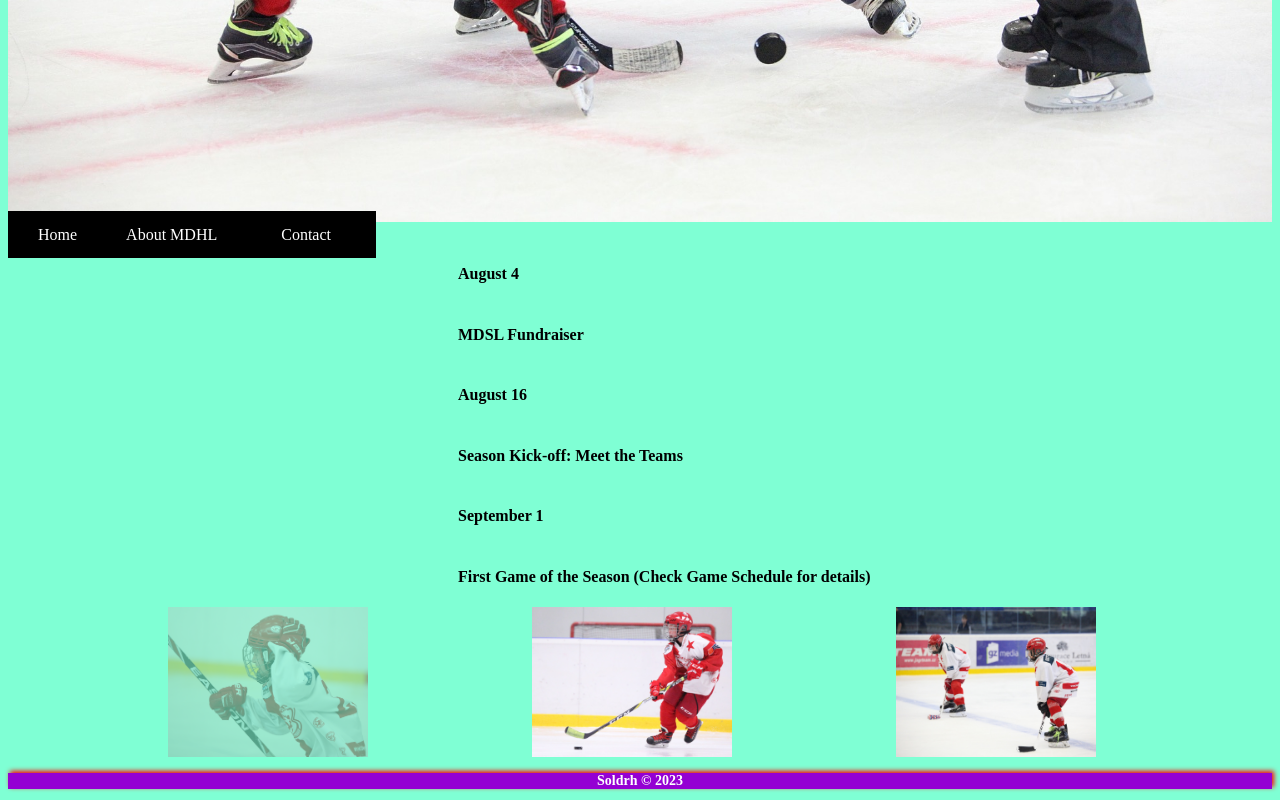
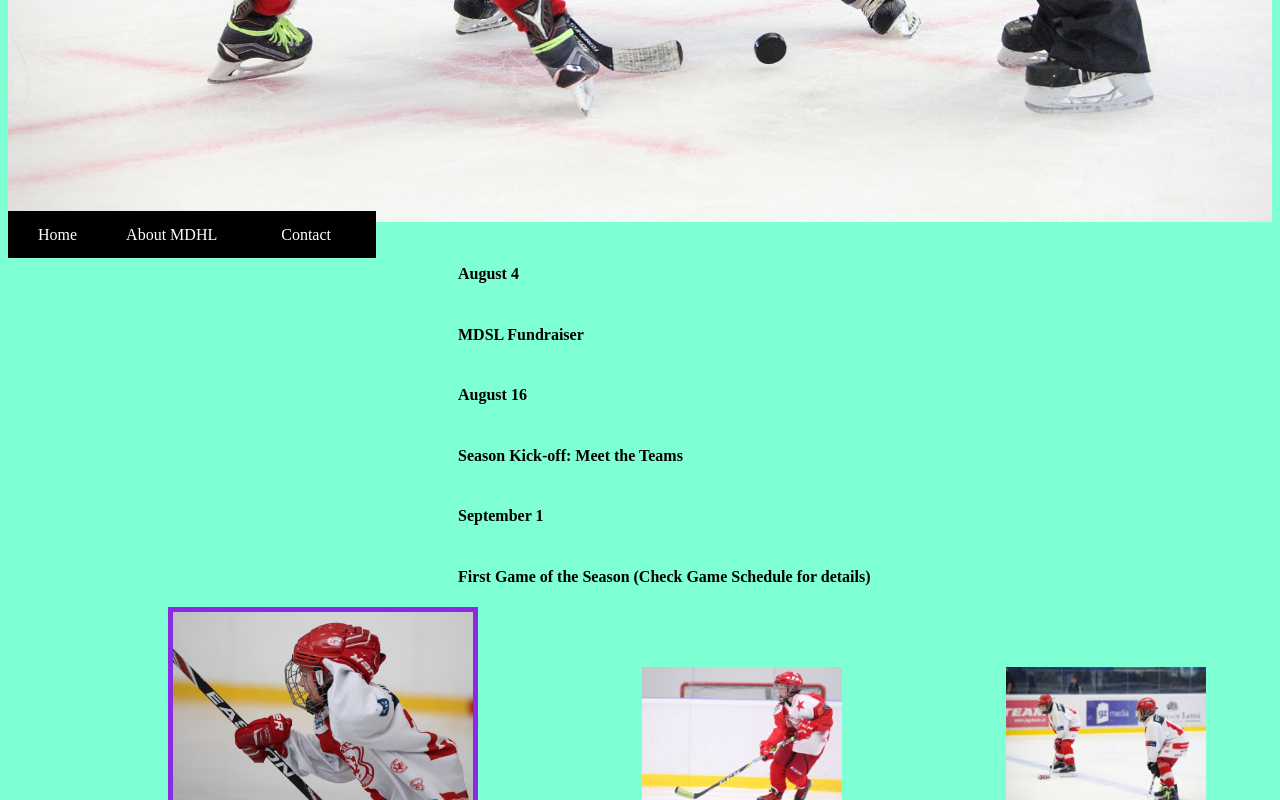
Before and after one commit to soldrh/tareasMindHub-Soledad_del_Rio, a plain HTML site: page index.html in a window 1280 px wide. In both pictures the pointer is over the picture 268 px from the left and 1461 px from the top of the page. Shown: the part 780-1580 px from the top of the page. Drawn offline with Linux system fonts and the light colour scheme.

Commit message:
style3Listo

```diff
--- a/assets/styles/style3.css
+++ b/assets/styles/style3.css
@@ -42,7 +42,6 @@ ul, li, a{
     margin-left: 0;
     text-align: center;
     height: 2em;
-    top: 650px;
 }
 a:hover{
 color: aquamarine;
@@ -61,8 +60,11 @@ h4{
     margin-left: 160px;
 }
 .iUno:hover, .iDos:hover, .iTres:hover{
-    opacity: 40%;
-    background-color: blueviolet;
+    width: 300px;
+    height: 200px;
+    border-color: blueviolet;
+    border-width: 5px;
+    border-style: solid;
 }
 .sol2{
     background-color: darkviolet;
--- a/index.html
+++ b/index.html
@@ -12,7 +12,7 @@
     <header>
         <h1 class="titulo">Mighty Ducks Hockey League</h1>
         <img class="portada" src="./assets/img/design1_image1.jpg" alt="fotoPortada">
-        <img class="logo" src="./assets/img/Logo Mighty ducks-01.png" alt="Logo">
+        <img class="logo" src="./assets/img/LogoMightyducks-01.png" alt="Logo">
         <nav>
             <ul>
                 <li>Home</li>
@@ -28,9 +28,9 @@
     <h4>Season Kick-off: Meet the Teams</h4>
     <h4>September 1</h4>
     <h4>First Game of the Season (Check Game Schedule for details)</h4>
-    <img class="iUno"src="./assets/img/hockey1.jpg" alt="jugadorHockey1">
-    <img class="iDos"src="./assets/img/hockey2.jpg" alt="jugadorHockey2">
-    <img class="iTres"src="./assets/img/hockey3.jpg" alt="jugadorHockey3">
+    <img class="iUno" src="./assets/img/hockey1.jpg" alt="jugadorHockey1">
+    <img class="iDos" src="./assets/img/hockey2.jpg" alt="jugadorHockey2">
+    <img class="iTres" src="./assets/img/hockey3.jpg" alt="jugadorHockey3">
     <footer>
     <h2 class="sol2">Soldrh  © 2023</h2>
 </footer>
```
Also changed, not shown: assets/img/LogoMightyducks-01.png (renamed from assets/img/Logo Mighty ducks-01.png).
